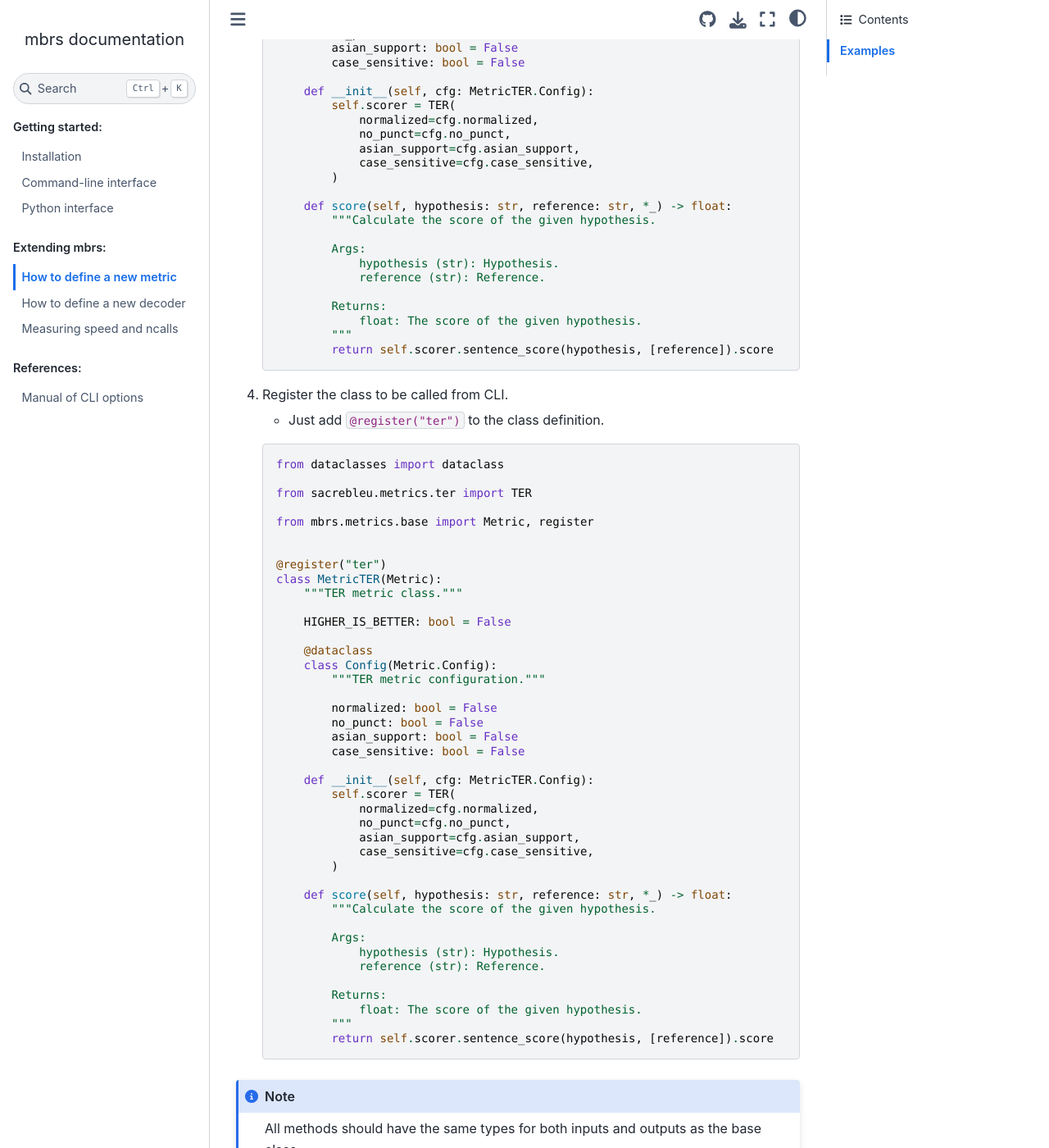
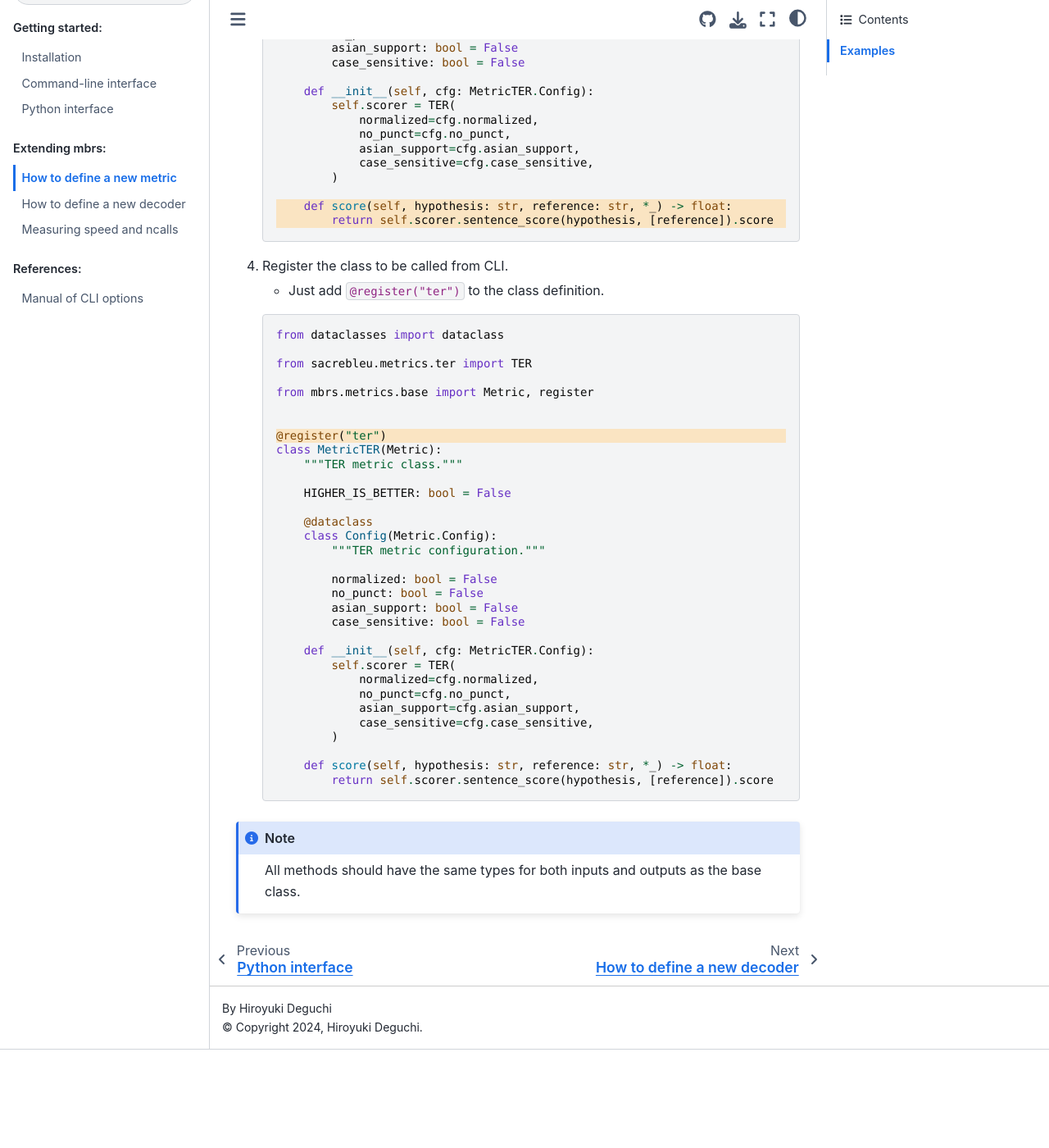
Before and after one commit to naist-nlp/mbrs, a Sphinx documentation site: the page built from docs/custom_metric.rst, in a window 1280 px wide and 1400 px high, scrolled down 1749 px. Shown: the whole window at 82% size. Built offline with Sphinx 7.4.7 and the Sphinx Book theme 1.1.4, drawn with Linux system fonts in a browser that asks for light colours; pages that are not in the unit, such as notebooks, are missing from menus; after the commit the page ends 3029 px from its top, so only the background shows below that.

```diff
--- a/docs/custom_metric.rst
+++ b/docs/custom_metric.rst
@@ -11,7 +11,8 @@ This tutorial explains how to define a new metric using an example of :code:`Met
    - :code:`Metric` calculates the score between a hypothesis and reference with optionally using a source.
    - If the lower score means better, the class variable :code:`HIGHER_IS_BETTER` should be set to :code:`False`.
 
-   .. code:: python
+   .. code-block:: python
+      :emphasize-lines: 1-
 
       from mbrs.metrics.base import Metric
 
@@ -26,7 +27,8 @@ This tutorial explains how to define a new metric using an example of :code:`Met
    - Configuration dataclass :code:`MetricTER.Config` should inherit that of the parent class for consistency.
    - :code:`__init__()` receives an instance of configuration dataclass :code:`cfg: MetricTER.Config` and setup the scorer function.
 
-   .. code:: python
+   .. code-block:: python
+      :emphasize-lines: 1-3,13-
 
       from dataclasses import dataclass
 
@@ -62,7 +64,8 @@ This tutorial explains how to define a new metric using an example of :code:`Met
    - In the default, :code:`score()` is called iteratively in the MBR decoding.
    - If the metric can compute pairwise scores between hypotheses and pseudo-references in parallel, it would be better to override :code:`pairwise_scores()` to allow batch computation.
 
-   .. code:: python
+   .. code-block:: python
+      :emphasize-lines: 1-3,30-
 
       from dataclasses import dataclass
 
@@ -94,22 +97,14 @@ This tutorial explains how to define a new metric using an example of :code:`Met
               )
 
           def score(self, hypothesis: str, reference: str, *_) -> float:
-              """Calculate the score of the given hypothesis.
-
-              Args:
-                  hypothesis (str): Hypothesis.
-                  reference (str): Reference.
-
-              Returns:
-                  float: The score of the given hypothesis.
-              """
               return self.scorer.sentence_score(hypothesis, [reference]).score
 
 4. Register the class to be called from CLI.
 
    - Just add :code:`@register("ter")` to the class definition.
 
-   .. code:: python
+   .. code-block:: python
+      :emphasize-lines: 8
 
       from dataclasses import dataclass
 
@@ -142,15 +137,6 @@ This tutorial explains how to define a new metric using an example of :code:`Met
               )
 
           def score(self, hypothesis: str, reference: str, *_) -> float:
-              """Calculate the score of the given hypothesis.
-
-              Args:
-                  hypothesis (str): Hypothesis.
-                  reference (str): Reference.
-
-              Returns:
-                  float: The score of the given hypothesis.
-              """
               return self.scorer.sentence_score(hypothesis, [reference]).score
 
 .. note::
```
Also changed, not shown: docs/custom_decoder.rst (+10 -5 lines).
